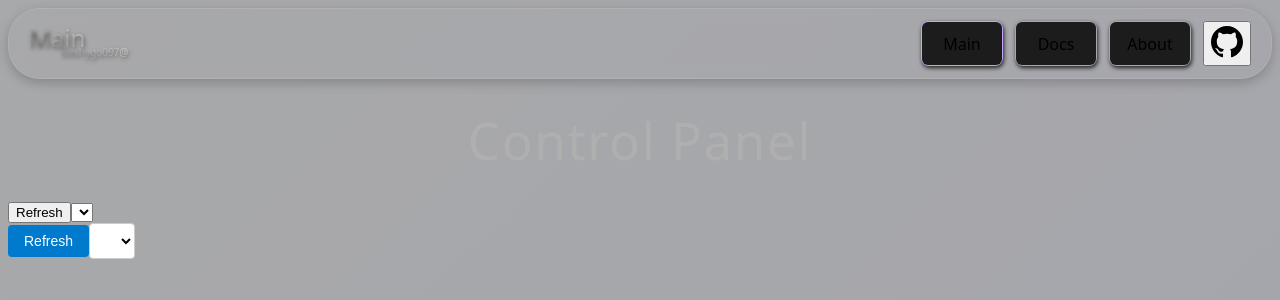
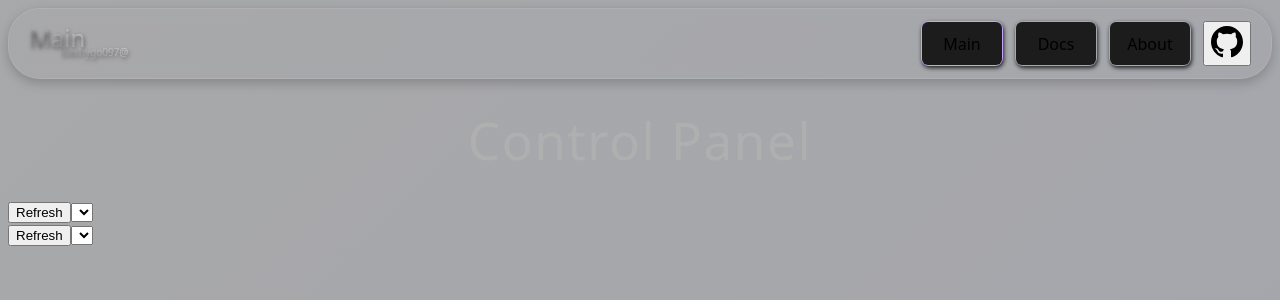
Before and after one commit to dashygo097/digital-multi-function-debugger, a React (Vite) app in the folder frontend/: page / in a window 1280 px wide. Shown: the top 300 px of the page. Built offline with nearby package versions, Linux system fonts and the light colour scheme.

Commit message:
will arranged

```diff
--- a/frontend/src/components/SerialPortList.tsx
+++ b/frontend/src/components/SerialPortList.tsx
@@ -1,7 +1,6 @@
 import React from "react";
 import Button from "./Button";
 import SelectList from "./SelectList";
-import "../styles/serial.css";
 
 interface SerialPortListProps {
   className?: string;
--- a/frontend/src/pages/main/MainPage.tsx
+++ b/frontend/src/pages/main/MainPage.tsx
@@ -4,6 +4,7 @@ import { withRouter } from "../../utils/withRouter";
 import Waveform, { DataPoint } from "../../components/Waveform";
 import USBDeviceList from "../../components/USBDeviceList";
 import SerialPortList from "../../components/SerialPortList";
+import "../../styles/main.css";
 
 const MAX_DATA_POINTS = 100;
 
--- a/frontend/src/styles/serial.css
+++ /dev/null
@@ -1,54 +0,0 @@
-.main-seriallist {
-  display: flex;
-  align-items: center;
-  gap: 12px;
-  padding: 16px;
-  background-color: #f5f5f5;
-  border-radius: 8px;
-  border: 1px solid #ddd;
-  margin: 10px 0;
-}
-
-.main-seriallist-button {
-  padding: 8px 16px;
-  background-color: #007acc;
-  color: white;
-  border: none;
-  border-radius: 4px;
-  cursor: pointer;
-  font-size: 14px;
-  font-weight: 500;
-  transition: background-color 0.2s ease;
-  min-width: 80px;
-}
-
-.main-seriallist-button:hover {
-  background-color: #005a9e;
-}
-
-.main-seriallist-button:active {
-  background-color: #004680;
-  transform: translateY(1px);
-}
-
-.main-seriallist-button:disabled {
-  background-color: #cccccc;
-  cursor: not-allowed;
-  transform: none;
-}
-
-.main-seriallist-selectlist {
-  flex: 1;
-  padding: 8px 12px;
-  border: 1px solid #ccc;
-  border-radius: 4px;
-  font-size: 14px;
-  background-color: white;
-  min-height: 36px;
-}
-
-.main-seriallist-selectlist:focus {
-  outline: none;
-  border-color: #007acc;
-  box-shadow: 0 0 0 2px rgba(0, 122, 204, 0.2);
-}
```
Also changed, not shown: frontend/src/styles/doc.css (added), frontend/src/styles/main.css (added), frontend/src/styles/notfound.css (added).
